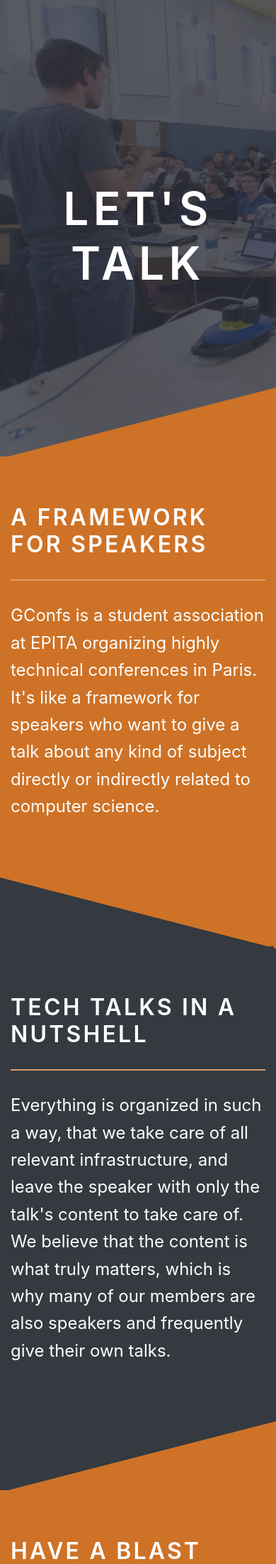
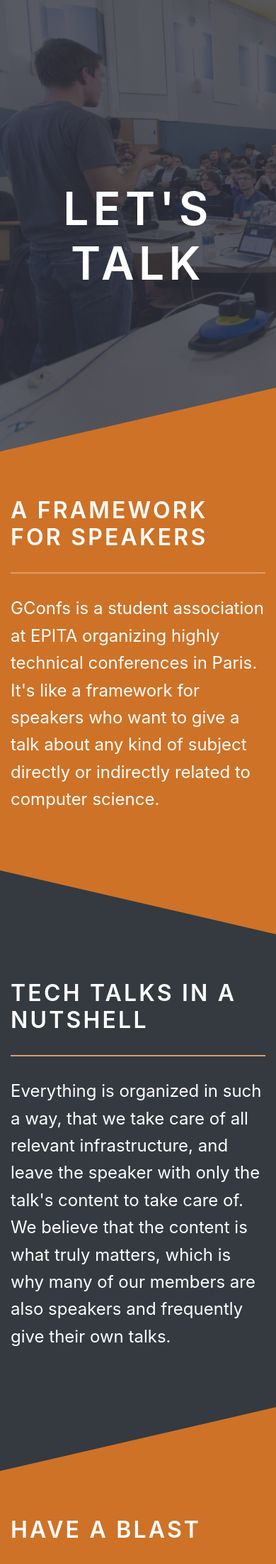
Before and after one commit to gconfs/website, a Django app: page / in a window 390 px wide. Shown: the part 56-2259 px from the top of the page at 71% size. Run offline with Django 3.2, Linux system fonts and the light colour scheme; some libraries are stand-ins or nearby versions; some web fonts are replaced.

Commit message:
fix: finally solved the inline element gap on mobile view

```diff
--- a/homepage/static/css/homepage.css
+++ b/homepage/static/css/homepage.css
@@ -110,11 +110,3 @@ svg {
         margin-right: 36%;
     }
 }
-
-.border-light {
-    box-shadow: 3px 3px 0 #ce7227, -3px -3px 0 #ce7227;
-}
-
-.border-dark {
-    box-shadow: 3px 3px 0 #343a40, -3px -3px 0 #343a40;
-}
--- a/homepage/templates/homepage.html
+++ b/homepage/templates/homepage.html
@@ -14,12 +14,14 @@
       </div>
     </div>
   </div>
-  <svg xmlns="http://www.w3.org/2000/svg" viewBox="0 0 100 100" preserveAspectRatio="none">
-    <polygon points="100 0 100 100 0 100" style="fill: #ce7227" />
-  </svg>
+  <div style="height:90px">
+    <svg viewBox="0 0 100 100" preserveAspectRatio="none">
+      <polygon points="100,0 100,100 0,100 0,90" style="fill: #ce7227;" />
+    </svg>
+  </div>
 </div>
 
-<div class="border-light" style="background-color: #ce7227">
+<div style="background-color: #ce7227">
   <div class="container" style="padding-top: 4em; padding-bottom: 4em;">
     <img src="{% static 'img/talk.jpg' %}" class="d-none d-lg-block rounded-circle" width="300" height="300" align="right">
     <div class="lorem-left">
@@ -32,13 +34,14 @@
       </p>
     </div>
   </div>
+  <div style="height:90px">
+    <svg viewBox="0 0 100 100" preserveAspectRatio="none">
+      <polygon points="0,0 100,90 100,100 0,100" style="fill: #343a40;" />
+    </svg>
+  </div>
 </div>
 
-<svg xmlns="http://www.w3.org/2000/svg" viewBox="0 0 100 100" preserveAspectRatio="none" style="background-color: #ce7227">
-  <polygon points="0 0 100 100 0 100" style="fill: #343a40" />
-</svg>
-
-<div class="border-dark" style="background-color: #343a40">
+<div style="background-color: #343a40">
   <div class="container subcontainer">
     <img src="{% static 'img/nice.jpg' %}" class="d-none d-lg-block rounded-circle" width="300" height="300" align="left">
     <div class="lorem-right">
@@ -51,13 +54,14 @@
       </p>
     </div>
   </div>
+  <div style="height:90px">
+    <svg viewBox="0 0 100 100" preserveAspectRatio="none">
+      <polygon points="100,0 100,100 0,100 0,90" style="fill: #ce7227;" />
+    </svg>
+  </div>
 </div>
 
-<svg xmlns="http://www.w3.org/2000/svg" viewBox="0 0 100 100" preserveAspectRatio="none" style="background-color: #343a40">
-  <polygon points="100 0 100 100 0 100" style="fill: #ce7227" />
-</svg>
-
-<div class="border-light" style="background-color: #ce7227">
+<div style="background-color: #ce7227">
   <div class="container subcontainer">
     <img src="{% static 'img/team.jpg' %}" class="d-none d-lg-block rounded-circle" width="300" height="300" align="right">
     <div class="lorem-left">
@@ -70,12 +74,14 @@
       </p>
     </div>
   </div>
+  <div style="height:10px">
+    <svg viewBox="0 0 100 100" preserveAspectRatio="none">
+      <polygon points="0,0 100,0 100,100 0,10" style="fill: #ce7227;" />
+    </svg>
+  </div>
 </div>
 
 <div class="footer">
-  <svg xmlns='http://www.w3.org/2000/svg' width='100' height='100' viewBox='0 0 100 100' preserveAspectRatio='none' >
-    <polygon points='100 100 100 0 0 0' style="fill: #ce7227" />
-  </svg>
   <div class="container subcontainer">
         <div class="copynope">
           <a href="https://www.facebook.com/GConfs/" target="_blank"><span class="fab fa-facebook-square fa-2x"></span></a>
```
